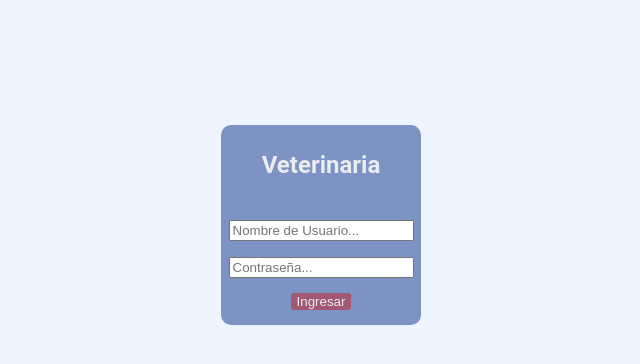
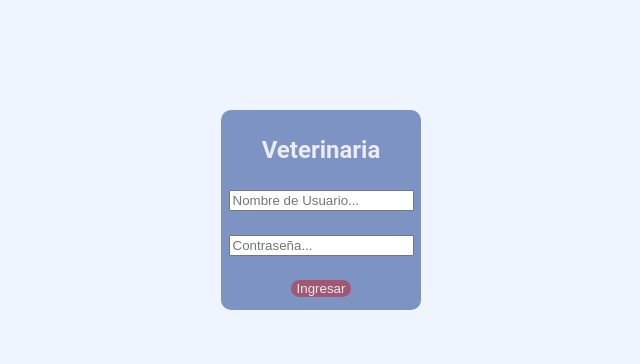
Before and after one commit to G4GA/vet_p, an Electron app: page html/login.html in a window 1600 px wide. Shown: the whole page, without its empty margins (79-719 px from the left). Drawn offline with Linux system fonts and the light colour scheme.

Commit message:
Change in db and correct login window

```diff
--- a/css/style.css
+++ b/css/style.css
@@ -11,7 +11,7 @@ body {
 .logIn {
     width: 200px;
     height: 200px;
-    margin-top: 125px;
+    margin-top: 110px;
     margin-left: 300px;
     background-color: #7C93C3;
     border-radius: 10px;
@@ -30,15 +30,16 @@ body {
 .logInInput {
     display: flex;
     flex-direction: column;
-    justify-content: space-evenly;
+    justify-content: left;
     align-items: center;
+    gap: 20%;
     position: relative;
     height: 60%;
 }
 
 .logInInput > button{
     border: 0;
-    border-radius: 3px;
+    border-radius: 10px;
     color: #eaecef;
     background-color: #A25772;
 }
```
Also changed, not shown: 1 other file.
